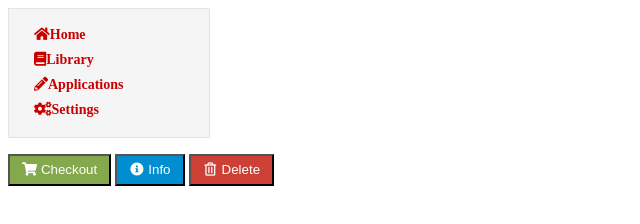
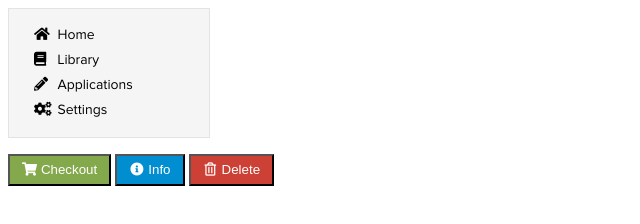
Before and after one commit to AntoanSarafski/CSS-And-Typography, a plain HTML site: page 08_Font-Awesome-Icons/index.html in a window 1280 px wide. Shown: the whole page, without its empty margins (0-640 px from the left). Drawn offline with Linux system fonts and the light colour scheme.

Commit message:
Updated 08.Task
Fixed some bugs.

```diff
--- a/08_Font-Awesome-Icons/index.html
+++ b/08_Font-Awesome-Icons/index.html
@@ -14,29 +14,33 @@
     <nav>
         <ul type="none">
             <li>
-                <a href="#" <i class="fas fa-home" style="color: #c80000;"></i>Home</a>
+                <i class="fas fa-home"></i>
+                Home
             </li>
             <li>
-                <a href="#" <i class="fas fa-book" style="color: #c80000;"></i>Library</a>
+                <i class="fas fa-book"></i>
+                Library
             </li>
             <li>
-                <a href="#" <i class="fas fa-pencil-alt" style="color: #c80000;"></i>Applications</a>
+                <i class="fas fa-pencil-alt"></i>
+                Applications
             </li>
             <li>
-                <a href="#" <i class="fas fa-cogs" style="color: #c80000;"></i>Settings</a>
+                <i class="fas fa-cogs"></i>
+                Settings
             </li>
         </ul>
     </nav>
     <p>
 
         <button class="shopping">
-            <a id="bbb" class="button"><i class="fas fa-shopping-cart"></i>Checkout</a>
+            <i class="fas fa-shopping-cart"></i>Checkout
         </button>
         <button class="info">
-            <a id="bbb" class="button"><i class="fas fa-info-circle"></i>Info</a>
+            <i class="fas fa-info-circle"></i>Info
         </button>
         <button class="delete">
-            <a id="bbb" class="button"><i class="far fa-trash-alt"></i>Delete</a>
+            <i class="far fa-trash-alt"></i>Delete
         </button>
     </p>
 
--- a/11_Create-Typography-CSS/style.css
+++ b/11_Create-Typography-CSS/style.css
@@ -1,5 +1,5 @@
 body{
-  font-family: Helvetica, sans-serif;
+  font-family: "Helvetica", sans-serif;
   font-size: 16px;
   line-height: 1.5;
 }
```
Also changed, not shown: 1 other file.
